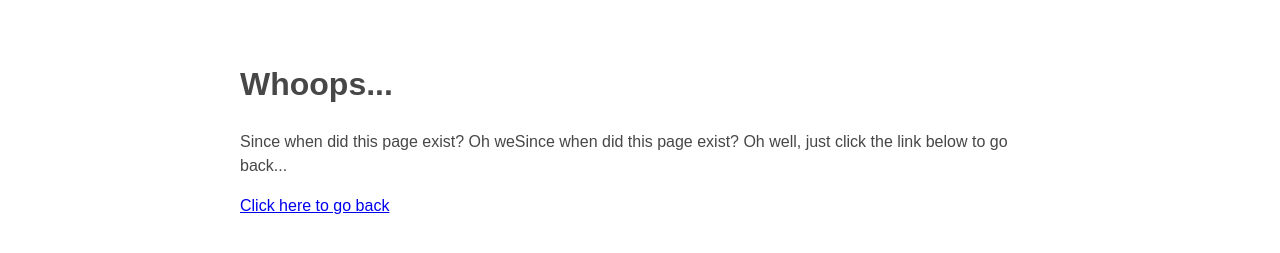
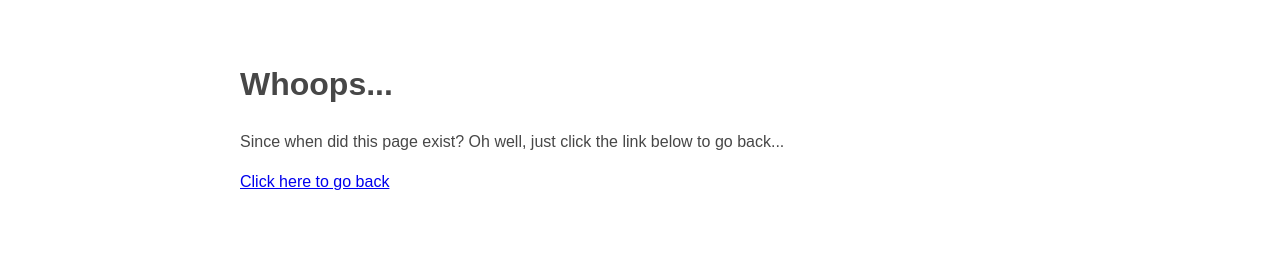
Before and after one commit to josephcrosmanplays532/wrapper-online-legacy-edition-shop, a plain HTML site: page 404.html in a window 1280 px wide. Shown: the part 61-314 px from the top of the page. Drawn offline with Linux system fonts and the light colour scheme; a web font is replaced by a local one.

Commit message:
Update 404.html

```diff
--- a/404.html
+++ b/404.html
@@ -76,7 +76,7 @@
 <main>
 
 <h1>Whoops...</h1>
-<p id="textbefore404">Since when did this page exist?      Oh we</p>
+<p id="textbefore404"></p>
 
 
 <p><a href="index.html">Click here to go back</a></p>
```
